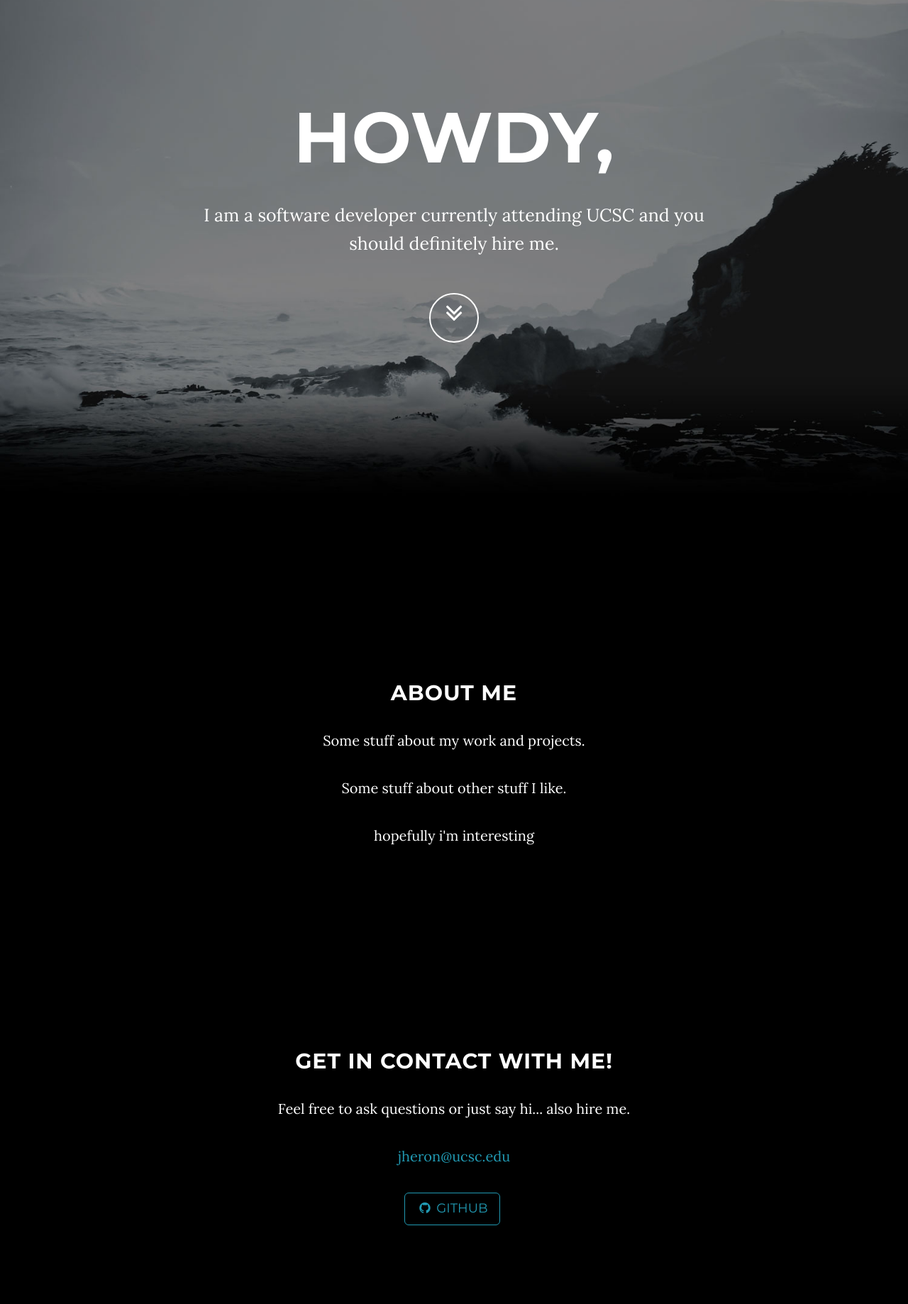
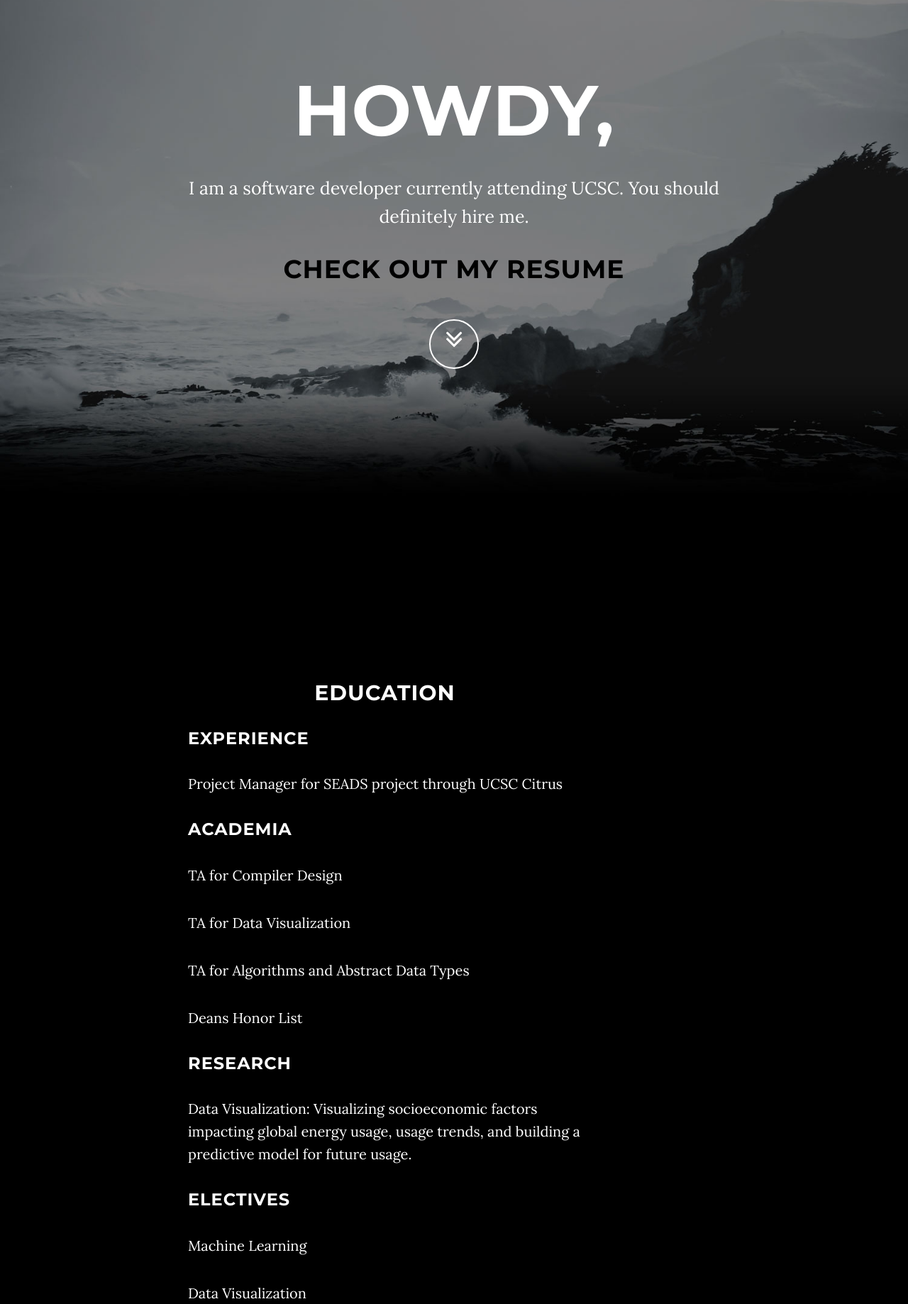
Before and after one commit to JasonAHeron/heron.io, a Django app: page / in a window 1280 px wide. Shown: the part 90-1928 px from the top of the page at 71% size. Before the commit the page ends 1817 px from the top, so only its background shows below. Run offline with Django 3.2, Linux system fonts and the light colour scheme; some libraries are stand-ins or nearby versions.

Commit message:
adding resume

```diff
--- a/django_project/django_project/settings.py
+++ b/django_project/django_project/settings.py
@@ -60,7 +60,7 @@
 
 # Database
 # https://docs.djangoproject.com/en/1.6/ref/settings/#databases
-
+'''
 DATABASES = {
     'default': {
         'ENGINE': 'django.db.backends.postgresql_psycopg2',
@@ -82,7 +82,7 @@
         'PORT': '',
     }
 }
-'''
+
 
 
 
--- a/django_project/heron/templates/index.html
+++ b/django_project/heron/templates/index.html
@@ -47,7 +47,10 @@
                 <div class="row">
                     <div class="col-md-8 col-md-offset-2">
                         <h1 class="brand-heading">Howdy,</h1>
-                        <p class="intro-text">I am a software developer currently attending UCSC and you should definitely hire me.</p>
+                        <p class="intro-text">I am a software developer currently attending UCSC. You should definitely hire me.</p>
+                        <a href="{% static 'pdf/Jason_Heron_Resume.pdf' %}">
+                        <h1 style="color:black">Check out my Resume </h1>
+                        </a>
                         <a href="#about" class="btn btn-circle page-scroll">
                             <i class="fa fa-angle-double-down animated"></i>
                         </a>
@@ -58,29 +61,32 @@
     </header>
 
     <!-- About Section -->
-    <section id="about" class="container content-section text-center">
+    <section id="about" class="container content-section">
         <div class="row">
-            <div class="col-lg-8 col-lg-offset-2">
-                <h2>About me</h2>
-                <p>Some stuff about my work and projects.</p>
-                <p>Some stuff about other stuff I like.</p>
-                <p>hopefully i'm interesting</p>
+            <div class="col-lg-6 col-lg-offset-2">
+                <div class="text-center">
+                    <h2>Education</h2>
+                </div>
+                <h3>Experience</h3>
+                <p>Project Manager for SEADS project through UCSC Citrus<p>
+                    <h3>Academia</h3>
+                    <p>TA for Compiler Design</p>
+                    <p>TA for Data Visualization</p>
+                    <p>TA for Algorithms and Abstract Data Types</p>
+                    <p>Deans Honor List</p>
+                    <h3>Research</h3>
+                    <p>Data Visualization: Visualizing socioeconomic factors impacting global energy usage, usage trends, and building a predictive model for future usage.</p>
+                    <h3>Electives</h3>
+                    <p>Machine Learning</p>
+                    <p>Data Visualization</p>
+                    <p>Android Development</p>
+                    <p>Software Development Methodology<p>
+                        <p>Network Security</p>
+
+
                     </div>
                 </div>
             </section>
-
-    <!-- Download Section
-    <section id="download" class="content-section text-center">
-        <div class="download-section">
-            <div class="container">
-                <div class="col-lg-8 col-lg-offset-2">
-                    <h2>Download Grayscale</h2>
-                    <p>You can download Grayscale for free on the preview page at Start Bootstrap.</p>
-                    <a href="http://startbootstrap.com/template-overviews/grayscale/" class="btn btn-default btn-lg">Visit Download Page</a>
-                </div>
-            </div>
-        </div>
-    </section> -->
 
             <!-- Contact Section -->
             <section id="contact" class="container content-section text-center">
```
Also changed, not shown: 1 other file. Lines whose indentation alone changed are shown as unchanged.
